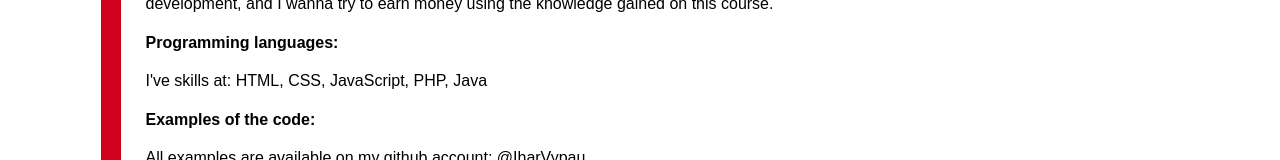
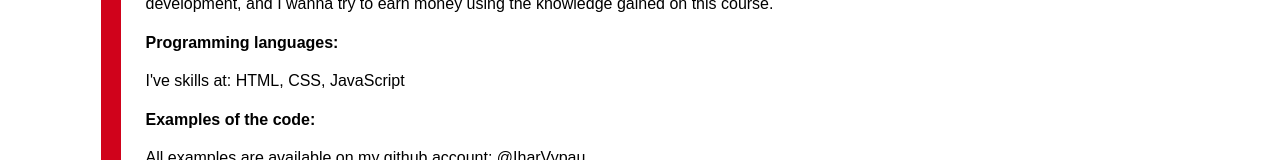
Before and after one commit to IharVypau/rsschool-cv, a plain HTML site: page index.html in a window 1280 px wide. Shown: the part 323-483 px from the top of the page. Drawn offline with Linux system fonts and the light colour scheme.

Commit message:
fix: change skills list

```diff
--- a/index.html
+++ b/index.html
@@ -60,7 +60,7 @@
                     </section>
                     <section class="">
                         <p><b>Programming languages:</b></p>
-                        <p>I've skills at: HTML, CSS, JavaScript, PHP, Java</p>
+                        <p>I've skills at: HTML, CSS, JavaScript</p>
                     </section>
                     <section class="">
                         <p><b>Examples of the code:</b></p>
```
